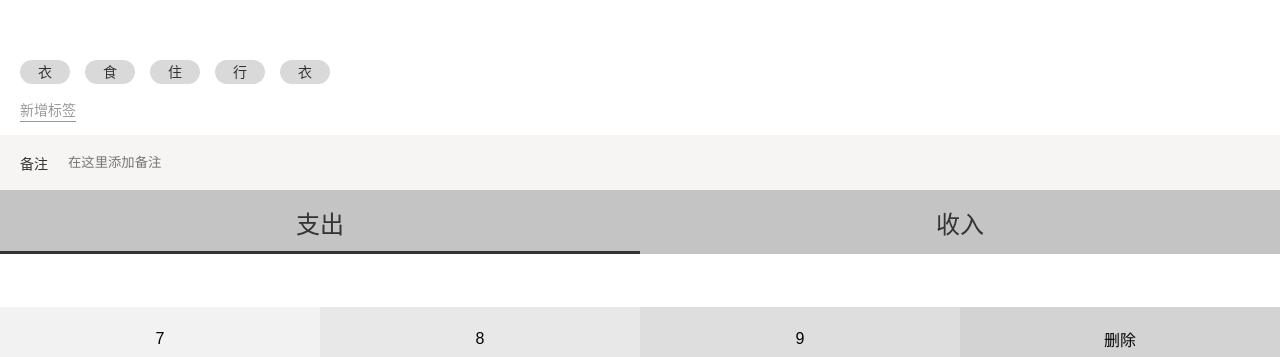
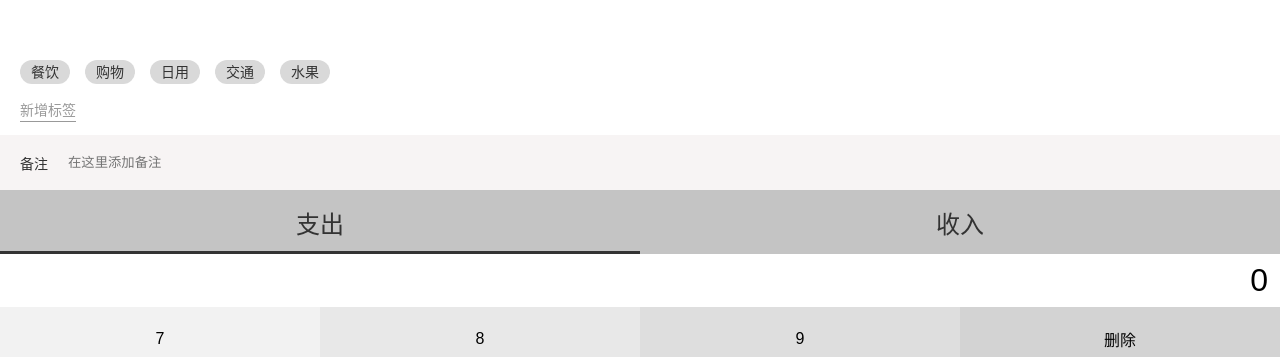
Before and after one commit to yangGPx/moneynote, a Vue app: page /#/money in a window 1280 px wide. Shown: the part 181-538 px from the top of the page. Built offline with nearby package versions, Linux system fonts and the light colour scheme.

Commit message:
Money与各个子组件通过sync保持数据更新，为了单一数据流，所有的数据在父组件

```diff
--- a/package.json
+++ b/package.json
@@ -3,7 +3,7 @@
   "version": "0.1.0",
   "private": true,
   "scripts": {
-    "serve": "vue-cli-service serve",
+    "start": "vue-cli-service serve",
     "build": "vue-cli-service build",
     "test:unit": "vue-cli-service test:unit",
     "lint": "vue-cli-service lint"
--- a/src/components/money/Comment.vue
+++ b/src/components/money/Comment.vue
@@ -1,17 +1,21 @@
 <template>
   <label class="comments">
     备注
-    <input placeholder="在这里添加备注"/>
+    <input placeholder="在这里添加备注" @input="commentFn"/>
   </label>
 </template>
 
 <script lang="ts">
   import Vue from 'vue'
-  import { Component } from 'vue-property-decorator'
+  import { Component, Prop } from 'vue-property-decorator'
 
   @Component
   export default class Comment extends Vue{
-
+    @Prop({ default: '' }) value:string|undefined;
+    commentFn(event: KeyboardEvent) {
+      const target = event.target as HTMLInputElement;
+      this.$emit('update:value', target.value);
+    }
   }
 </script>
 
--- a/src/components/money/NumberPad.vue
+++ b/src/components/money/NumberPad.vue
@@ -24,11 +24,13 @@
 
 <script lang="ts">
   import Vue from 'vue'
-  import { Component } from 'vue-property-decorator'
+  import { Component, Prop } from 'vue-property-decorator'
 
   @Component
   export default class NumberPad extends Vue{
-    output = '';
+    @Prop({ default: 0 }) value!: number | undefined;
+
+    output = `${this.value || 0}`;
     actionHanlder(event: MouseEvent){
       const target = event.target as HTMLButtonElement;
       const input:string = target.textContent || ''; // 这里得增加一个默认值，否则ts认为liEl.textContent 可能为null
@@ -50,7 +52,8 @@
     }
 
     okFn() {
-      console.log(this.output)
+      this.$emit('update:value', parseFloat(this.output));
+      this.output = '0';
     }
   }
 </script>
--- a/src/components/money/Tabs.vue
+++ b/src/components/money/Tabs.vue
@@ -1,17 +1,21 @@
 <template>
-  <ul :class="`tabs ${active}-tab`">
-    <li @click="active = 'out'">支出</li>
-    <li @click="active = 'in'">收入</li>
+  <ul :class="`tabs ${value}-tab`">
+    <li @click="changeActive('out')">支出</li>
+    <li @click="changeActive('in')">收入</li>
   </ul>
 </template>
 
 <script lang="ts">
   import Vue from 'vue'
-  import { Component } from 'vue-property-decorator'
+  import { Component, Prop } from 'vue-property-decorator'
 
   @Component
   export default class Tabs extends Vue{
-    active = 'out';
+    @Prop({ default: 'out' }) value!: string;
+
+    changeActive (flag: string) {
+      this.$emit('update:value', flag);
+    }
   }
 </script>
 
--- a/src/components/money/Tags.vue
+++ b/src/components/money/Tags.vue
@@ -1,11 +1,10 @@
 <template>
   <div class="tags">
     <ul class="tag-list">
-      <li>衣</li>
-      <li>食</li>
-      <li>住</li>
-      <li>行</li>
-      <li>衣</li>
+      <li v-for="(item, index) in dataSource"
+        :class="{active: active(item)}"
+        :key="index"
+        @click="toggle(item)">{{ item }}</li>
     </ul>
     <div class="add-tag">
       <span>新增标签</span>
@@ -15,11 +14,27 @@
 
 <script lang="ts">
   import Vue from 'vue'
-  import { Component } from 'vue-property-decorator'
+  import { Component, Prop } from 'vue-property-decorator'
 
   @Component
   export default class Tags extends Vue{
+    @Prop({ default: [] }) dataSource!:string[];
+    @Prop({ default: [] }) value!: string[];
 
+    selectedList: string[] = this.value;
+    toggle(input: string){
+      const index:number = this.selectedList.indexOf(input);
+      if (index > -1) {
+        this.selectedList.splice(index, 1);
+      } else {
+        this.selectedList.push(input);
+      }
+      this.$emit('update:value', [...this.selectedList]);
+    }
+    active(input:string){
+      const index:number = this.selectedList.indexOf(input);
+      return index > -1;
+    }
   }
 </script>
 
@@ -32,6 +47,9 @@
         display: inline-block;width: 50px;height: 24px;
         line-height: 24px;background: #d9d9d9;text-align: center;
         border-radius: 24px;margin-right: 15px;margin-bottom: 15px;
+        &.active{
+          background: #999;color: #fff;
+        }
       }
     }
     .add-tag{
--- a/src/views/Money.vue
+++ b/src/views/Money.vue
@@ -1,9 +1,9 @@
 <template>
   <layout classPrefix="money">
-    <tags />
-    <comment />
-    <tabs />
-    <number-pad />
+    <tags :data-source="tagList" :value.sync="record.tags"/>
+    <comment :value.sync="record.notes"/>
+    <tabs :value.sync="record.type"/>
+    <number-pad :value.sync="record.amount"/>
   </layout>
 </template>
 <script lang="ts">
@@ -13,13 +13,26 @@
   import Comment from '@/components/money/Comment.vue';
   import NumberPad from '@/components/money/NumberPad.vue';
 
+  type record = {
+    tags: string[],
+    notes: string,
+    type: string,
+    amount: number,
+  }
+
   @Component({
     components: {
       Tags,Tabs,Comment,NumberPad
     }
   })
   export default class Money extends Vue{
-
+    tagList: string[] = ['餐饮','购物', '日用', '交通', '水果'];
+    record: record = {
+      tags: [],
+      notes: '',
+      type: 'out',
+      amount: 0,
+    }
   }
 </script>
 
```
Also changed, not shown: 1 other file (tests, documents, lock files or other folders).
